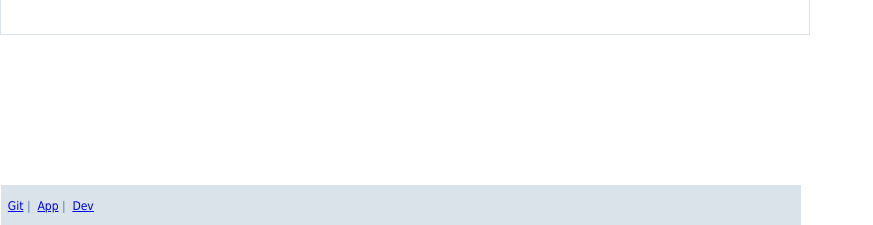
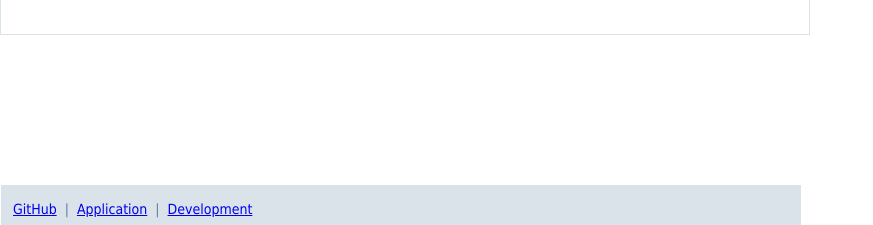
Before and after one commit to ru-host/btmn, a PHP site: page / in a window 1280 px wide. Shown: the part 575-800 px from the top of the page, without its empty margins (0-873 px from the left). Run offline with PHP 8.4, Linux system fonts and the light colour scheme.

Commit message:
Update index.php

```diff
--- a/index.php
+++ b/index.php
@@ -21,11 +21,11 @@
 &nbsp;&nbsp;&nbsp;&nbsp;[3] . . . . . . . . . . <br/>
 &nbsp;&nbsp;&nbsp;&nbsp;[4] . . . . . . . . . . <br/>
 	</p>
-<footer  id="footer.main" style="display:block;position:absolute;bottom:0px;height:40px;width:800px;font-family: Tahoma;font-size: 12px;color: #597da3;background: #dae2ea;margin: 8px 0 0 0;">
-	<br/>&nbsp;
-<a href="https://github.com/vhs69/btmn">Git</a>&nbsp;|&nbsp;
-<a href="https://vk.com/app7347272">App</a>&nbsp;|&nbsp;
-<a href="https://btmn.ru/">Dev</a>&nbsp;
+<footer  id="footer.main" style="display:block;position:absolute;bottom:0px;height:40px;width:800px;font-family: Tahoma;font-size: 14px;color: #597da3;background: #dae2ea;margin:0;">
+	<br/>&nbsp;&nbsp;
+<a href="https://github.com/vhs69/btmn">GitHub</a> &nbsp;|&nbsp;
+<a href="https://vk.com/app7347272">Application</a> &nbsp;|&nbsp;
+<a href="https://btmn.ru/">Development</a>&nbsp;
 	<br/>
 </footer>
 </body>
```
